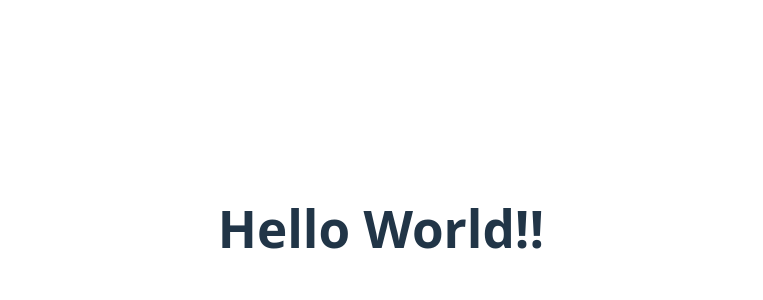
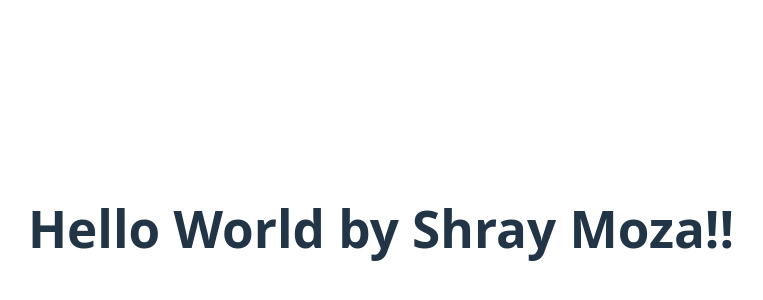
Before and after one commit to shraymoza/webActivity1, a React (Vite) app in the folder frontend/: page / in a window 1280 px wide. Shown: the part 172-472 px from the top of the page, without its empty margins (259-1022 px from the left). Built offline with nearby package versions, Linux system fonts and the light colour scheme.

Commit message:
hello world commit

```diff
--- a/frontend/src/App.jsx
+++ b/frontend/src/App.jsx
@@ -6,7 +6,7 @@ function App() {
   return (
     <>
 
-      <h1>Hello World!!</h1>
+      <h1>Hello World by Shray Moza!!</h1>
 
     </>
   )
```
